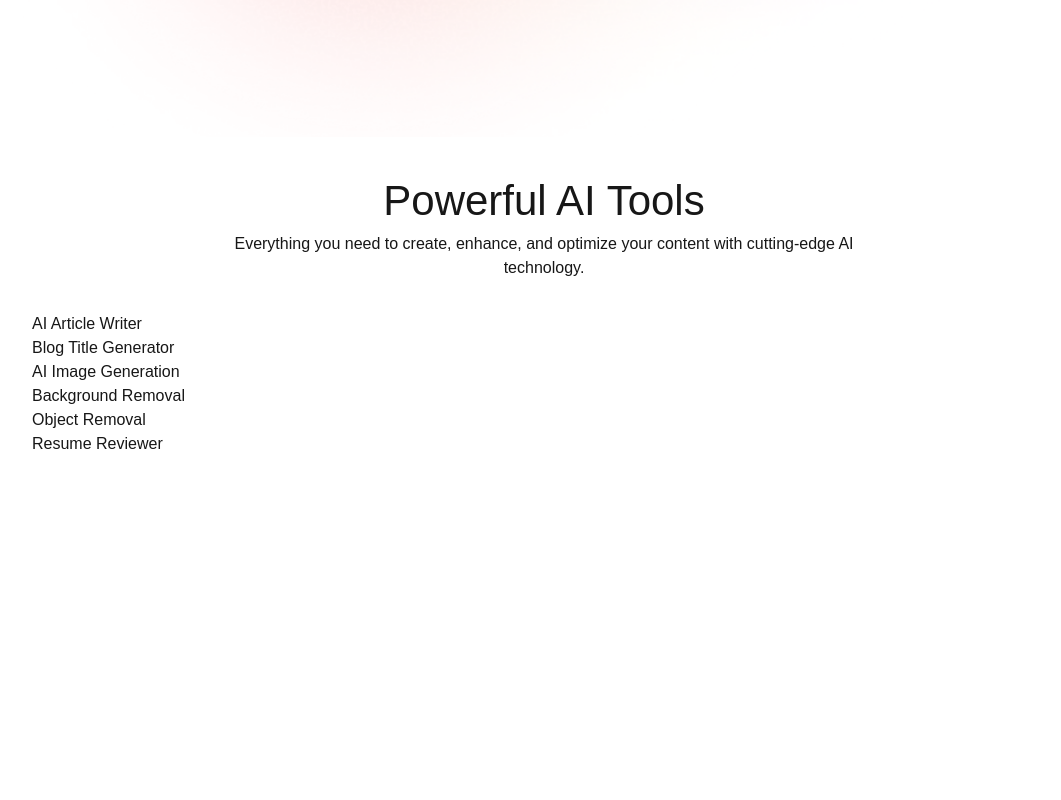
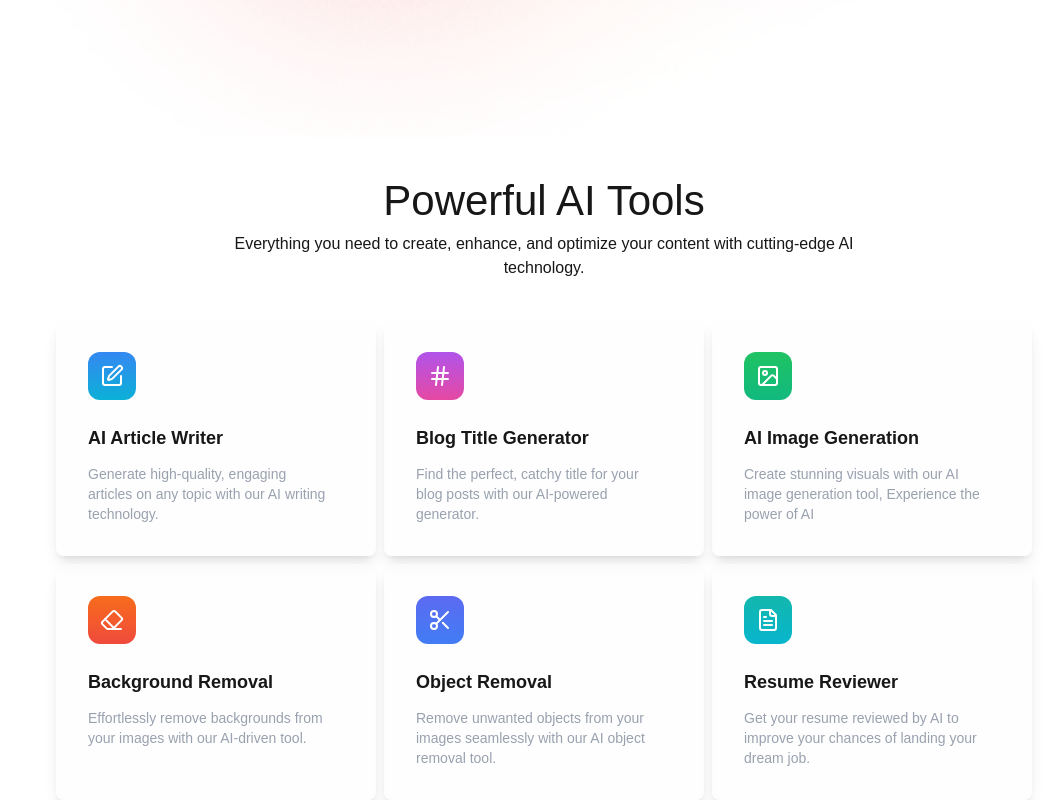
Before and after one commit to Asif-Taher/Quick-Ai-University-Project, a Next.js app: page / in a window 1280 px wide. Shown: the part 559-1359 px from the top of the page, without its empty margins (96-1157 px from the left). Before the commit the page ends 1015 px from the top, so only its background shows below. Built offline with nearby package versions, Linux system fonts and the light colour scheme.

Commit message:
Powerfull Ai section

```diff
--- a/components/Home/Aitools.jsx
+++ b/components/Home/Aitools.jsx
@@ -10,16 +10,18 @@ const Aitools = () => {
 
                 <Title title="Powerful AI Tools" subtitle="Everything you need to create, enhance, and optimize your content with cutting-edge AI technology.
                 "/>
-                <div>
+                <div className='flex flex-wrap justify-center mt-10 gap-2'>
                     {
-                        AiToolsData.map((tool, index) =>(
-                            <div key={index}>
-                                <h2>{tool.title}</h2>
+                        AiToolsData.map((tool, index) => (
+                            <div key={index} className='p-8 max-w-xs rounded-lg bg-[#FDFDFE99] cursor-pointer shadow-lg hover:translate-y-1 transition-all duration-300'>
+                                <tool.Icon className='w-12 h-12 p-3 text-white rounded-xl' style={{background: `linear-gradient(to bottom, ${tool.bg.from}, ${tool.bg.to})`}}/>
+                                <h3 className='mt-6 mb-3 text-lg font-semibold'>{tool.title}</h3>
+                                <p className='text-gray-400 text-sm max-w-[95%]'>{tool.description}</p>
                             </div>
                         ))
                     }
                 </div>
-                 </div>
+            </div>
         </div>
     )
 }
```
